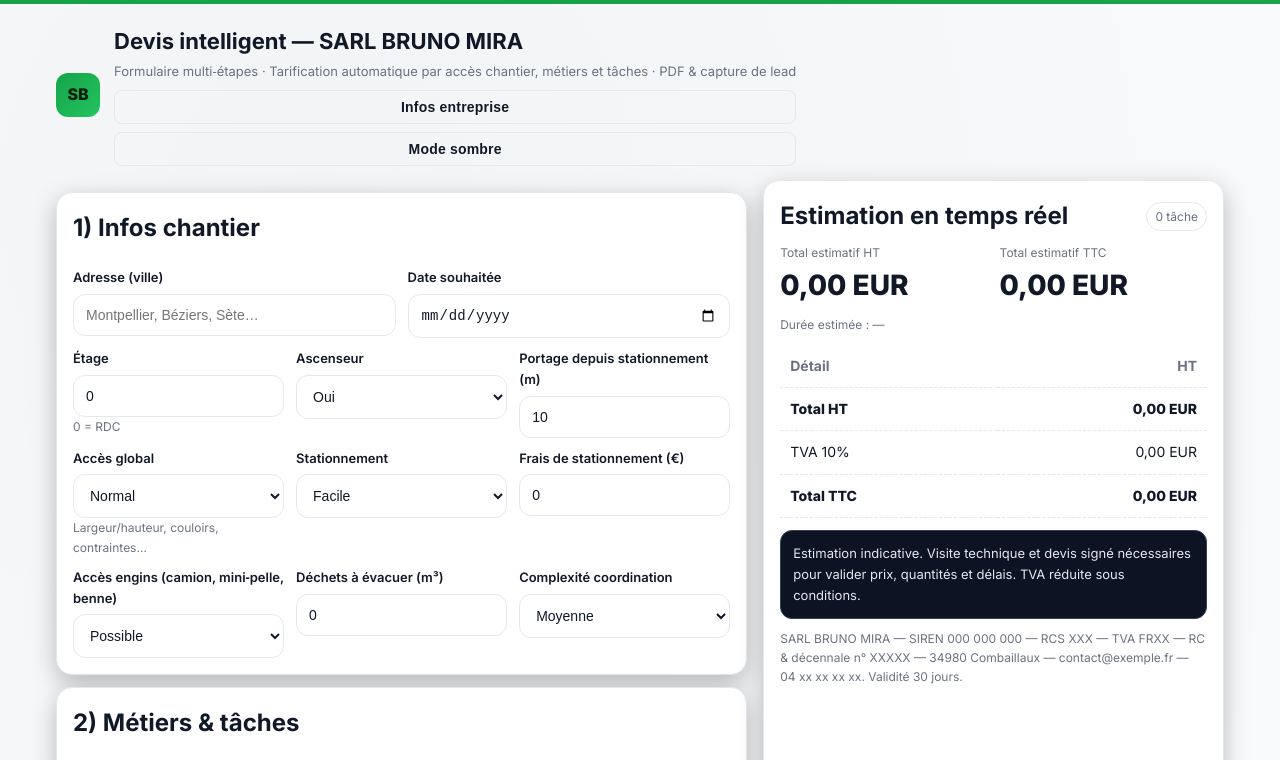
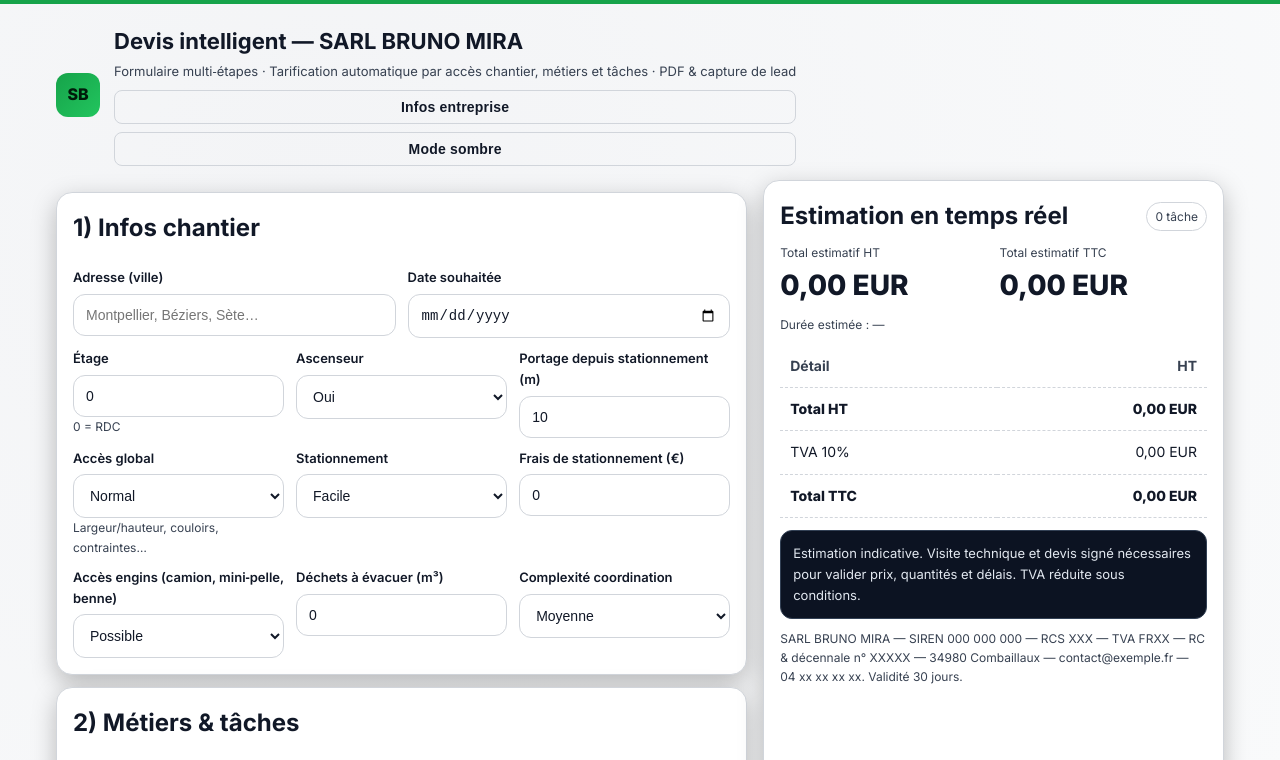
Before and after one commit to crashboom34/logiciel-devis, a website: page index.html in a window 1280 px wide. Both pictures are taken after a click on the button "Mode clair". Shown: the top 760 px of the page. Drawn offline with nearby package versions, Linux system fonts and the light colour scheme; no server answers.

Commit message:
chore: adjust theme colors and header layout

```diff
--- a/index.html
+++ b/index.html
@@ -12,9 +12,9 @@
     <style>
         :root {
             --bg: #0b1220;
-            --bg-grad: #1e293b;
-            --fg: #e5e7eb;
-            --muted: #94a3b8;
+            --bg-grad: #1a2333;
+            --fg: #f1f5f9;
+            --muted: #9ca3af;
             --card: #0f172a;
             --line: #1f2937;
             --accent: #22c55e;
@@ -25,11 +25,11 @@
             --bg: #f9fafb;
             --bg-grad: #f3f4f6;
             --fg: #111827;
-            --muted: #6b7280;
+            --muted: #374151;
             --card: #ffffff;
-            --line: #e5e7eb;
+            --line: #d1d5db;
             --accent: #16a34a;
-            --danger: #b91c1c;
+            --danger: #dc2626;
         }
 
         * {
@@ -371,13 +371,12 @@
             <div>
                 <h1>Devis intelligent — <span id="company-title">SARL BRUNO MIRA</span></h1>
                 <div class="sub">Formulaire multi‑étapes · Tarification automatique par accès chantier, métiers et tâches · PDF &amp; capture de lead</div>
-                <div style="display:flex;gap:8px;margin-top:8px;flex-wrap:wrap">
+                <div class="actions" style="display:flex;gap:8px;margin-top:8px;flex-wrap:wrap">
                     <button id="btn-company" class="btn btn-ghost" type="button">Infos entreprise</button>
                     <button id="theme-toggle" class="btn btn-ghost" type="button">Mode clair</button>
                 </div>
             </div>
         </header>
-
         <div class="layout">
             <div>
                 <div id="company-settings" class="card" style="margin-bottom:12px;display:none">
```
